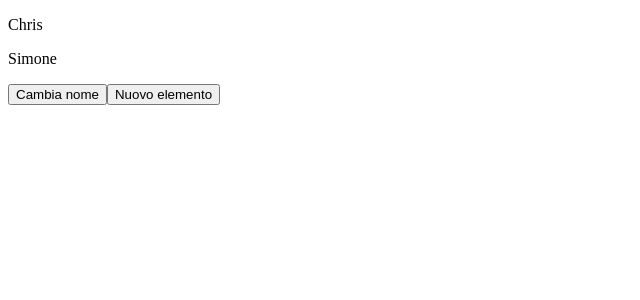
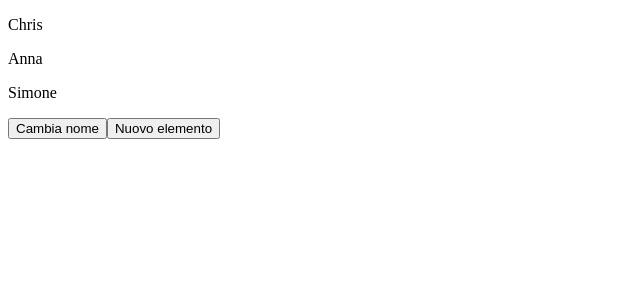
Before and after one commit to simotae14/angular-intro, an Angular app: page / in a window 1280 px wide. Shown: the top 300 px of the page, without its empty margins (0-640 px from the left). Built offline with nearby package versions, Linux system fonts and the light colour scheme.

Commit message:
Passing data into components

```diff
--- a/src/app/app.component.html
+++ b/src/app/app.component.html
@@ -1,4 +1,5 @@
-<app-username></app-username>
+<app-username [username]="'Chris'"></app-username>
+<app-username [username]="'Anna'"></app-username>
 <p [ngClass]="{ updated: name != 'Simone' }">
   {{ name }}
 </p>
--- a/src/app/username/username.component.ts
+++ b/src/app/username/username.component.ts
@@ -1,4 +1,4 @@
-import { Component } from "@angular/core";
+import { Component, Input } from "@angular/core";
 
 @Component({
     selector: 'app-username',
@@ -8,5 +8,5 @@ import { Component } from "@angular/core";
 })
 
 export class UsernameComponent {
-    username = 'Chris';
+    @Input() username: string;
 }
```
